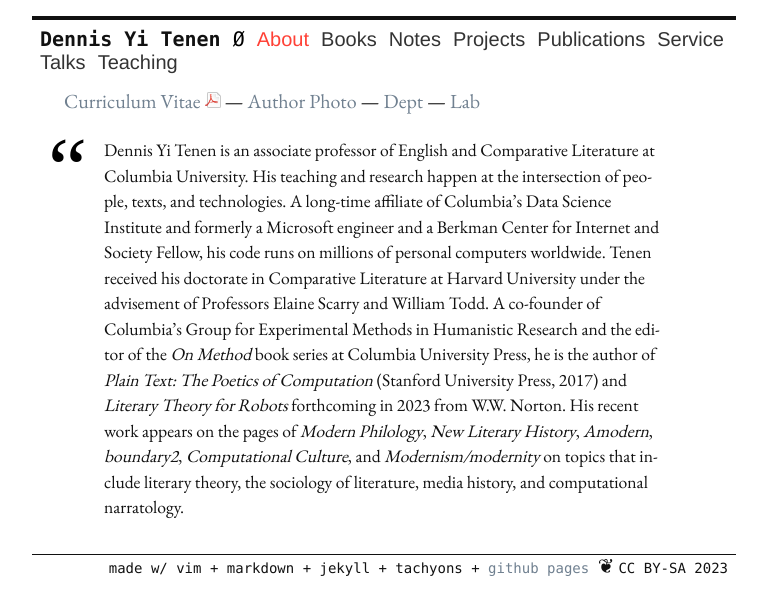
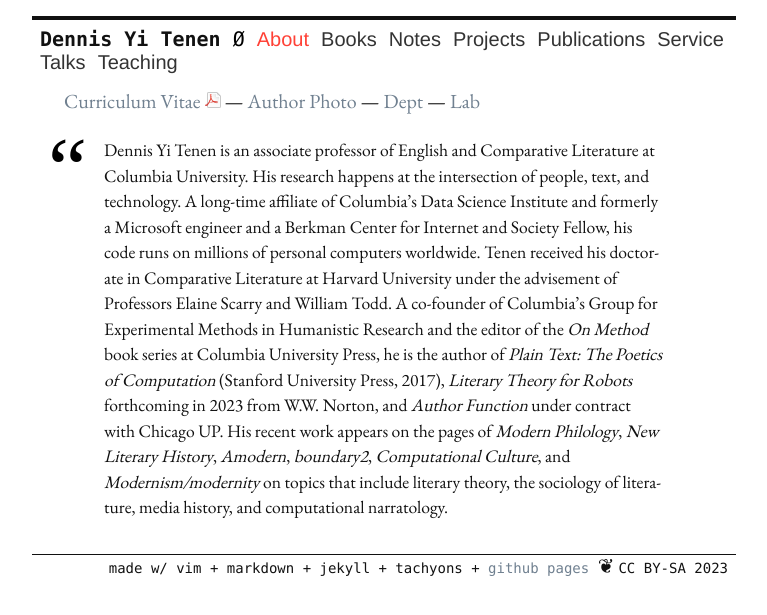
Before and after one commit to denten/denten.github.io, a Jekyll site: the page built from _pages/about.md, in a window 1280 px wide. Shown: the top 615 px of the page, without its empty margins (256-1023 px from the left). Built offline with Jekyll 4.4.1, drawn with Linux system fonts in a browser that asks for light colours; nearby versions of some CDN libraries.

Commit message:
update bio

```diff
--- a/_pages/about.md
+++ b/_pages/about.md
@@ -8,18 +8,18 @@ title: "about"
 [Lab][8]
 
 > Dennis Yi Tenen is an associate professor of English and Comparative Literature
-at Columbia University. His teaching and research happen at the intersection of people, texts,
-and technologies. A long-time affiliate of Columbia’s Data Science Institute and formerly a
-Microsoft engineer and a Berkman Center for Internet and Society Fellow, his code runs on
-millions of personal computers worldwide. Tenen received his doctorate in Comparative
-Literature at Harvard University under the advisement of Professors Elaine Scarry and William
-Todd. A co-founder of Columbia's Group for Experimental Methods in Humanistic Research and the
-editor of the *On Method* book series at Columbia University Press, he is the author of *Plain
-Text: The Poetics of Computation* (Stanford University Press, 2017) and *Literary Theory for
-Robots* forthcoming in 2023 from W.W. Norton. His recent work appears on the pages of *Modern
-Philology*, *New Literary History*, *Amodern*, *boundary2*, *Computational Culture*, and
-*Modernism/modernity* on topics that include literary theory, the sociology of literature,
-media history, and computational narratology.
+at Columbia University. His research happens at the intersection of people, text, and
+technology. A long-time affiliate of Columbia’s Data Science Institute and formerly a Microsoft
+engineer and a Berkman Center for Internet and Society Fellow, his code runs on millions of
+personal computers worldwide. Tenen received his doctorate in Comparative Literature at Harvard
+University under the advisement of Professors Elaine Scarry and William Todd. A co-founder of
+Columbia's Group for Experimental Methods in Humanistic Research and the editor of the *On
+Method* book series at Columbia University Press, he is the author of *Plain Text: The Poetics
+of Computation* (Stanford University Press, 2017), *Literary Theory for Robots* forthcoming in
+2023 from W.W. Norton, and *Author Function* under contract with Chicago UP. His recent work
+appears on the pages of *Modern Philology*, *New Literary History*, *Amodern*, *boundary2*,
+*Computational Culture*, and *Modernism/modernity* on topics that include literary theory, the
+sociology of literature, media history, and computational narratology.
 
 [1]: http://english.columbia.edu
 [2]: http://datascience.columbia.edu/new-media
```
